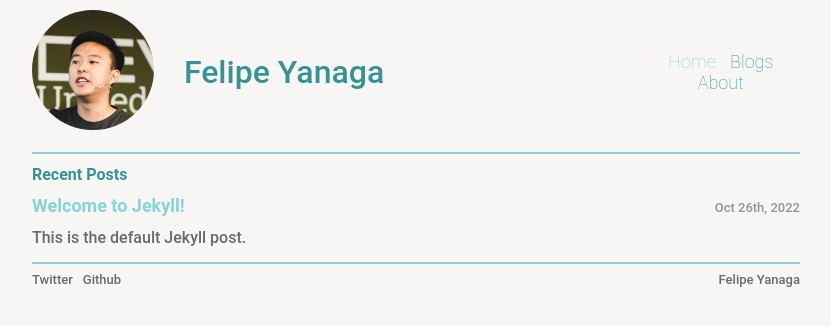
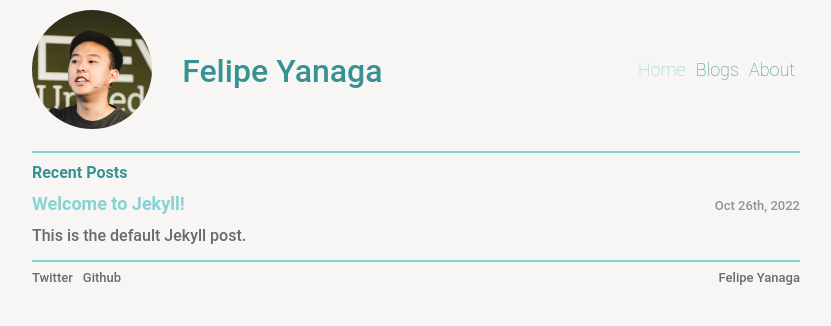
Before and after one commit to theyanaga/theyanaga.github.io, a Jekyll site: the page built from index.markdown, in a window 1280 px wide. Shown: the top 326 px of the page, without its empty margins (224-1055 px from the left). Built offline with Jekyll 4.4.1, drawn with Linux system fonts in a browser that asks for light colours.

Commit message:
Fixed the error for responsive design.

```diff
--- a/_sass/main.scss
+++ b/_sass/main.scss
@@ -31,7 +31,6 @@ nav {
 
 .header-and-links {
     display: flex;
-    align-items: center;
     justify-content: space-between;
     @media (max-width: 1200px) {
         flex-direction: column;
@@ -77,6 +76,7 @@ nav {
 
 
 .links {
+    display: flex;
     text-align: center;
     margin-top: auto;
     color: rgb(227, 244, 244);
@@ -108,7 +108,6 @@ nav {
     margin-left: 5px;
     padding-bottom: 3px;
     color: rgb(136, 211, 211);
-    // color: rgba(71, 125, 208, 0.8);
     font-size: large;
     font-weight: lighter;
 }
@@ -149,6 +148,8 @@ footer {
     margin-right: 0;
     margin-left: auto;
 }
+
+// Content inside an individual post.
 
 .post-entry {
     margin-bottom: 25px;
@@ -202,15 +203,6 @@ footer {
     font-weight: 400;
 }
 
-// .post-header > h4 {
-//     font-size: small;
-//     color:rgba(68, 72, 80, 0.57);
-//     margin-top: 5px;
-//     @media (max-width: 1200px) {
-//         text-align: center;
-//     }
-// }
-
 // This is used for entry **listings** in the home and blogs page.
 .blog-listing-entry {
     margin-bottom: 15px;
```
